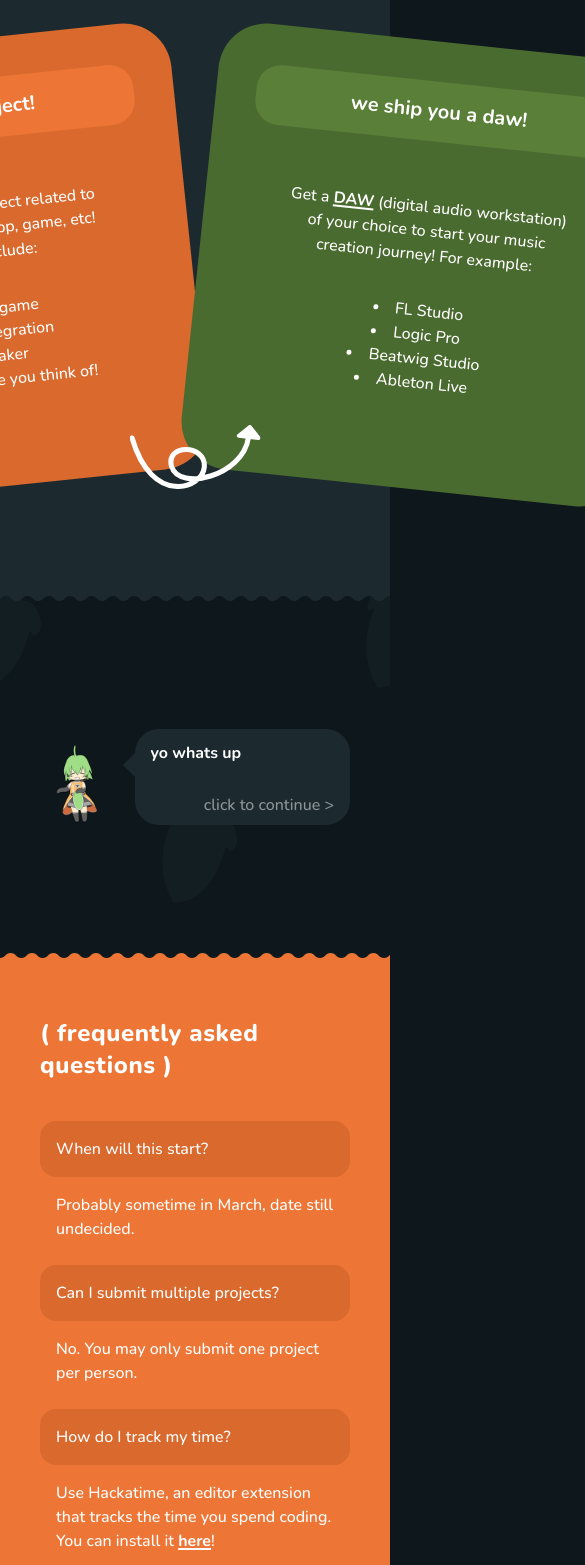
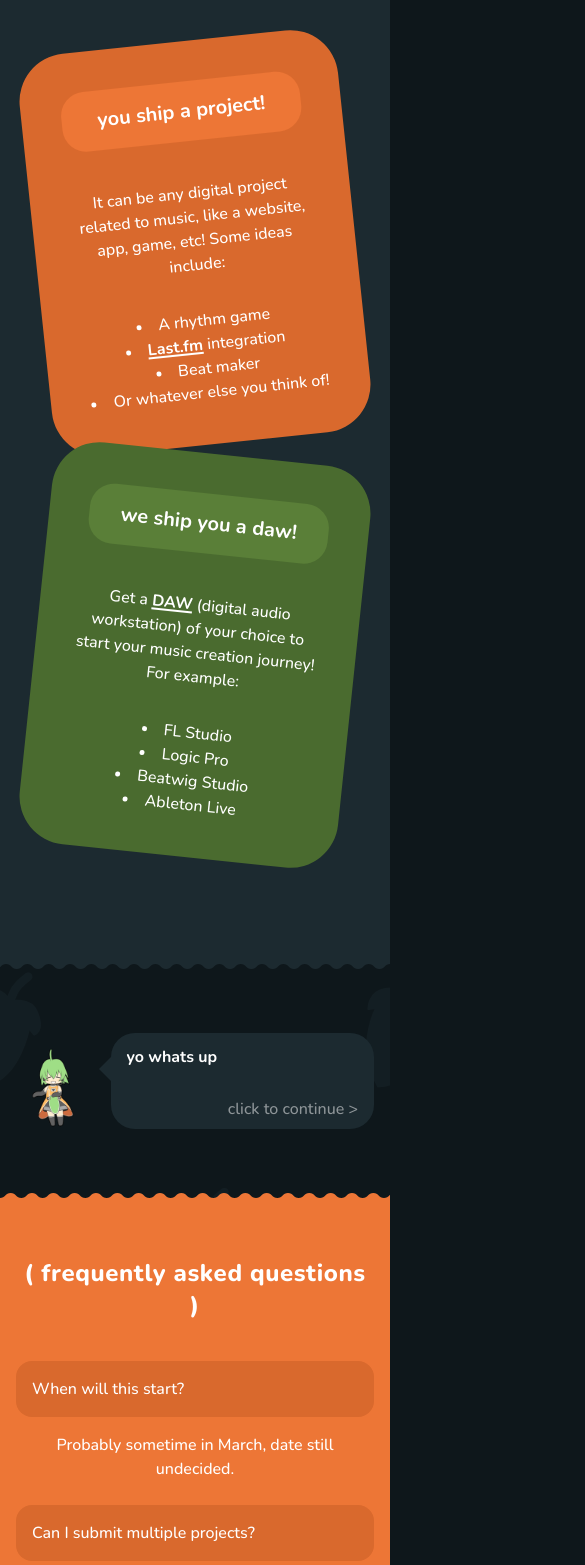
Before and after one commit to deltea/fruity, a SvelteKit app: page / in a window 390 px wide. Shown: the part 963-2528 px from the top of the page, 585 px wide, since content can reach past the window. Built offline with nearby package versions, Linux system fonts and the light colour scheme; a web font is replaced by a local one; what tailwind-animate would draw is missing.

Commit message:
better responsiveness

```diff
--- a/src/lib/components/Footer.svelte
+++ b/src/lib/components/Footer.svelte
@@ -11,7 +11,7 @@
   });
 </script>
 
-<footer class="flex gap4 p-10 items-center justify-center font-bold">
+<footer class="flex gap4 p-10 items-center justify-center font-bold text-center">
   <!-- <a href="https://hackclub.com/">
     <img src="/images/hack-club-logo.svg" alt="Hack Club Logo" class="size-10 corner-squircle rounded-3xl">
   </a> -->
--- a/src/routes/+page.svelte
+++ b/src/routes/+page.svelte
@@ -54,13 +54,13 @@
     <!-- description -->
     <div class="w-full h-12 bg-repeat bg-contain bg-[url('/images/waves-pattern.svg')]"></div>
     <section class="bg-surface px-10 py-10 pb-16 flex justify-center">
-      <div class="w-6xl">
+      <div class="max-w-6xl">
         <h2 class="font-extrabold mb-10">( what is this? )</h2>
 
-        <div class="flex gap-2 justify-center relative">
-          <div class="corner-squircle p-10 flex flex-col text-center rounded-[3rem] bg-primary-dim size-112 -rotate-6 hover:-rotate-10 duration-200">
+        <div class="flex lg:flex-row flex-col gap-2 justify-center relative">
+          <div class="corner-squircle p-10 flex flex-col text-center rounded-[3rem] bg-primary-dim lg:size-112 w-80 -rotate-6 hover:-rotate-10 duration-200">
             <h3 class="font-bold text-xl bg-primary corner-squircle px-6 py-4 rounded-3xl">you ship a project!</h3>
-            <div class="grow flex flex-col gap-8 justify-center p-10">
+            <div class="grow flex flex-col gap-8 justify-center lg:p-10 pt-10">
               <p>It can be any digital project related to music, like a website, app, game, etc! Some ideas include:</p>
               <ul class="list-disc list-inside">
                 <li>A rhythm game</li>
@@ -71,11 +71,11 @@
             </div>
           </div>
 
-          <img src="/images/arrow.svg" alt="Loopy Arrow" class="absolute bottom-0 left-1/2 -translate-x-1/2 h-16 z-10">
+          <img src="/images/arrow.svg" alt="Loopy Arrow" class="absolute bottom-0 left-1/2 -translate-x-1/2 h-16 z-10 hidden lg:block">
 
-          <div class="corner-squircle p-10 flex flex-col text-center rounded-[3rem] bg-secondary-dim size-112 rotate-6 hover:rotate-10 duration-200">
+          <div class="corner-squircle p-10 flex flex-col text-center rounded-[3rem] bg-secondary-dim lg:size-112 w-80 rotate-6 hover:rotate-10 duration-200">
             <h3 class="font-bold text-xl bg-secondary corner-squircle px-6 py-4 rounded-3xl">we ship you a daw!</h3>
-            <div class="grow flex flex-col gap-8 justify-center p-10">
+            <div class="grow flex flex-col gap-8 justify-center lg:p-10 pt-10">
               <p>Get a <a href="https://en.wikipedia.org/wiki/Digital_audio_workstation" class="underline decoration-2 font-bold">DAW</a> (digital audio workstation) of your choice to start your music creation journey! For example:</p>
               <ul class="list-disc list-inside">
                 <li>FL Studio</li>
@@ -91,8 +91,8 @@
     <div class="w-full h-12 bg-repeat rotate-180 bg-contain bg-[url('/images/waves-pattern.svg')]"></div>
 
     <!-- shop preview -->
-    <section class="p-10 py-32 flex justify-center">
-      <div class="w-6xl">
+    <section class="lg:p-10 lg:py-32 px-4 py-16 flex justify-center">
+      <div class="max-w-6xl w-full">
         <Helper lines={[
           "yo whats up",
           "welcome to fruity, a hack club ysws all about music!",
@@ -104,8 +104,8 @@
 
     <!-- faq -->
     <div class="w-full h-12 bg-repeat bg-contain bg-[url('/images/waves-pattern-orange.svg')]"></div>
-    <section class="bg-primary px-10 py-4 flex justify-center">
-      <div class="w-6xl">
+    <section class="bg-primary lg:px-10 px-4 py-4 flex justify-center">
+      <div class="max-w-6xl text-center lg:text-left">
         <h2 class="font-extrabold mb-10">( frequently asked questions )</h2>
         <!-- TODO: make this better (open all accordions) -->
         <Accordion.Root
```
